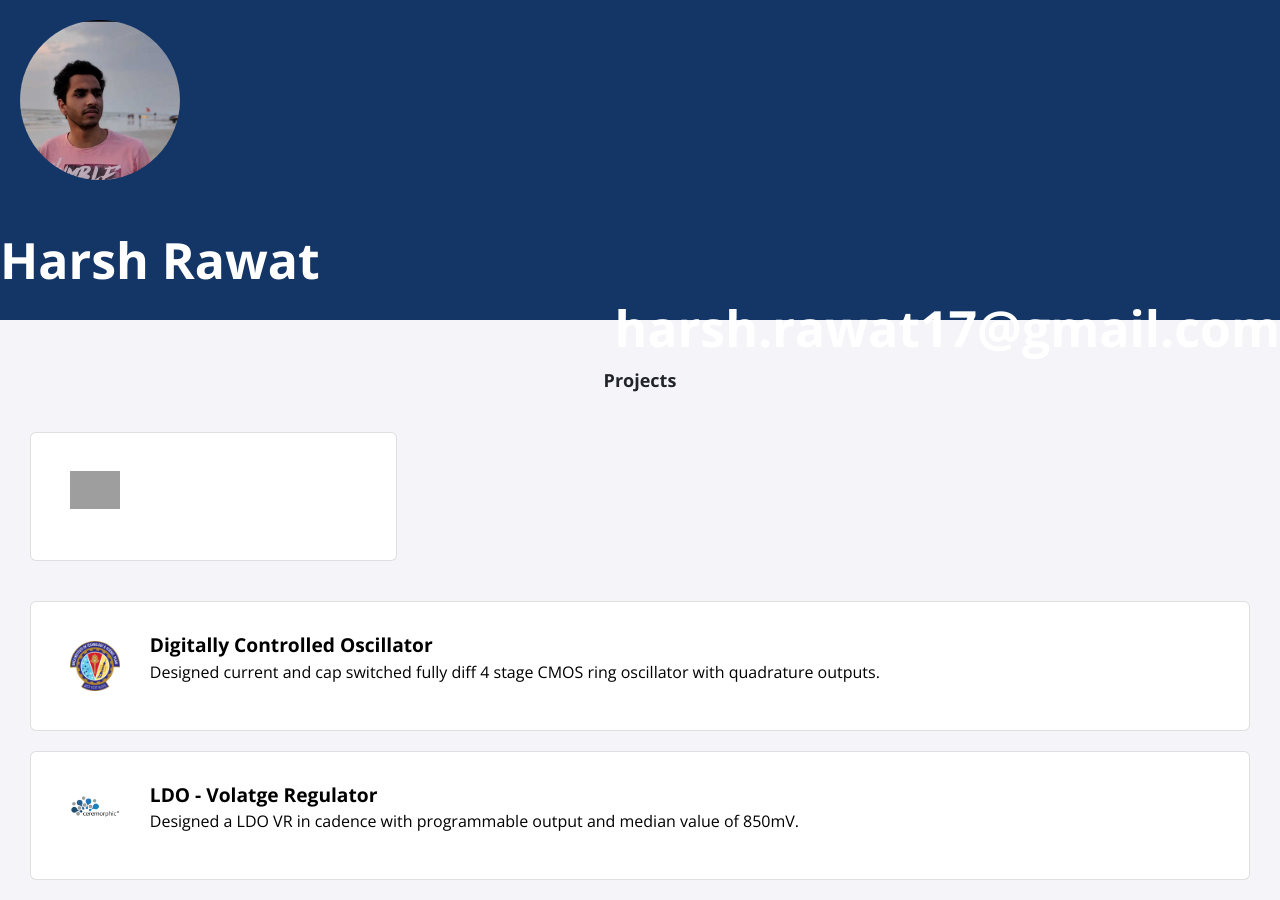
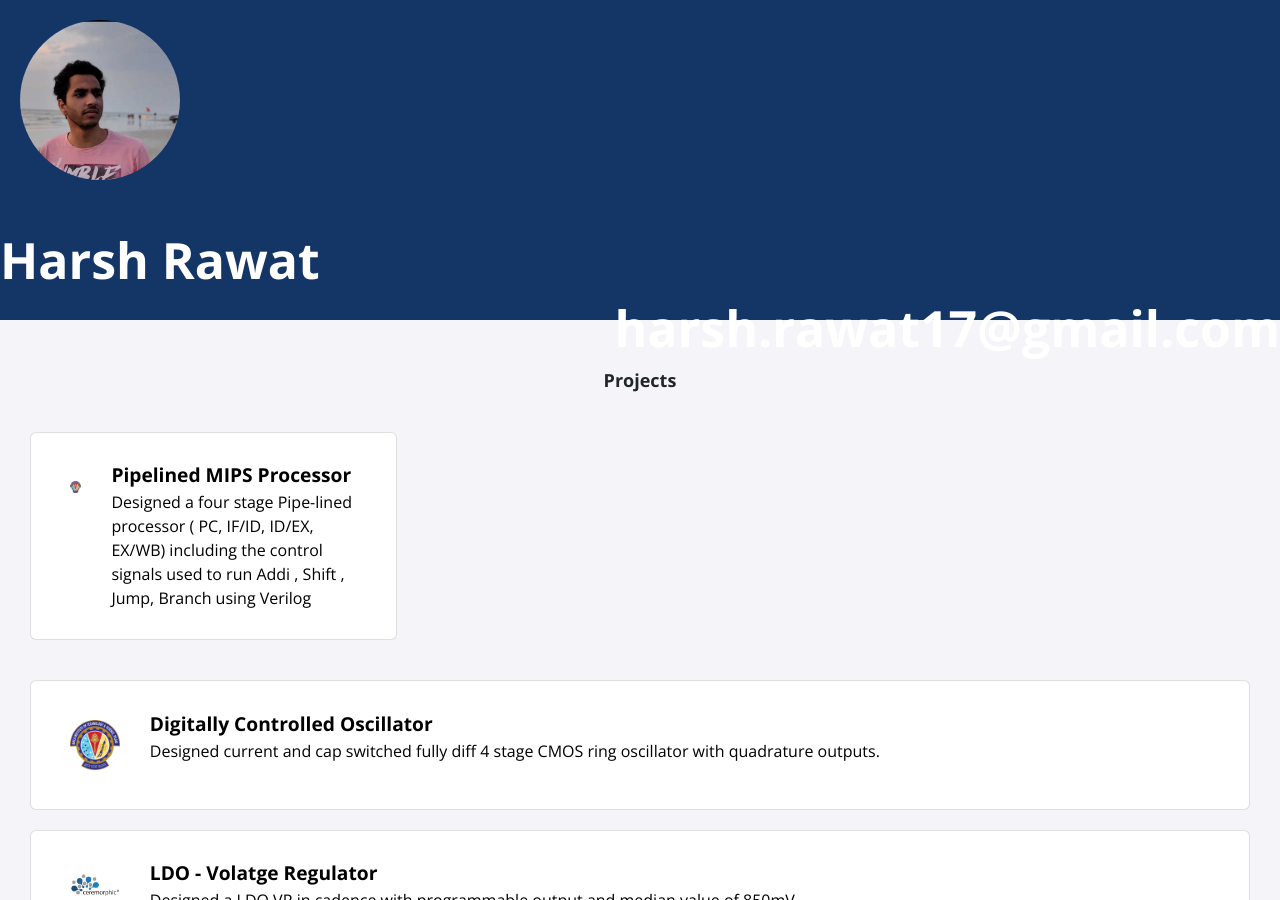
Before and after one commit to harshrawat17/template3, a Jekyll site: the page built from index.html, in a window 1280 px wide and 900 px high. Built offline with Jekyll 4.4.1, drawn with Linux system fonts in a browser that asks for light colours; nearby versions of some CDN libraries; grey boxes are pictures that could not be loaded.

Commit message:
Update projects.yml

```diff
--- a/_data/projects.yml
+++ b/_data/projects.yml
@@ -1,4 +1,7 @@
-- title:
+- title: Pipelined MIPS Processor
+  event: Designed a four stage Pipe-lined processor ( PC, IF/ID, ID/EX, EX/WB) including the control signals used to run Addi , Shift , Jump, Branch using Verilog
+  page-name: comparch
+  logo: Pilani.png
 
 - title: Digitally Controlled Oscillator
   event: Designed current and cap switched fully diff 4 stage CMOS ring oscillator with quadrature outputs.
```
